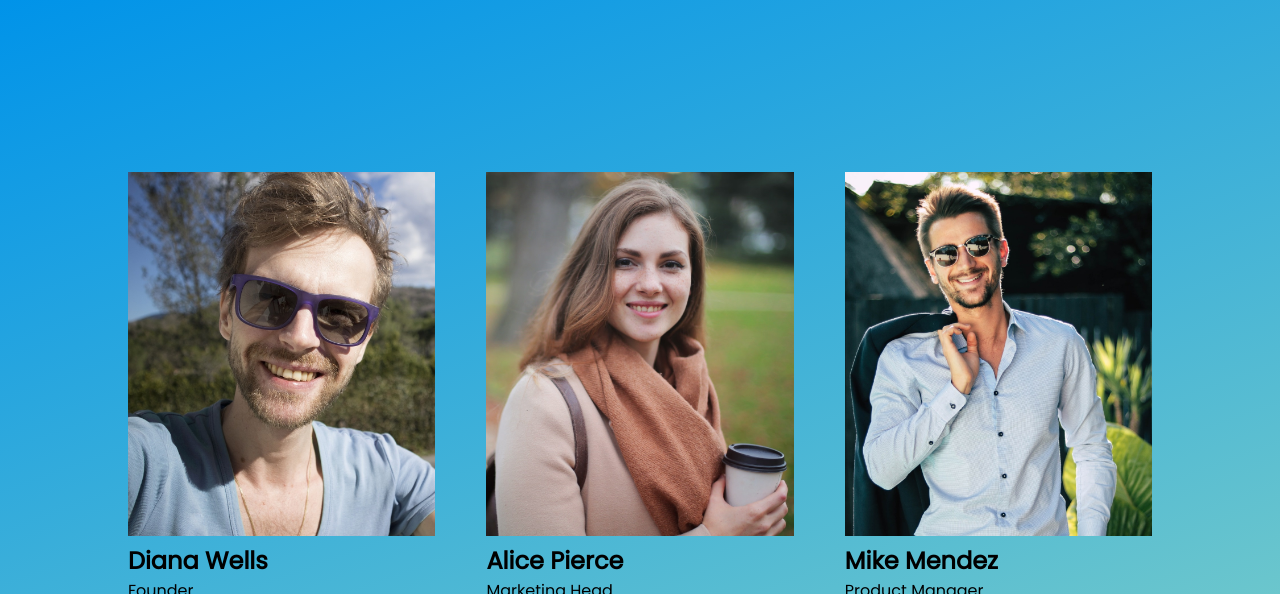
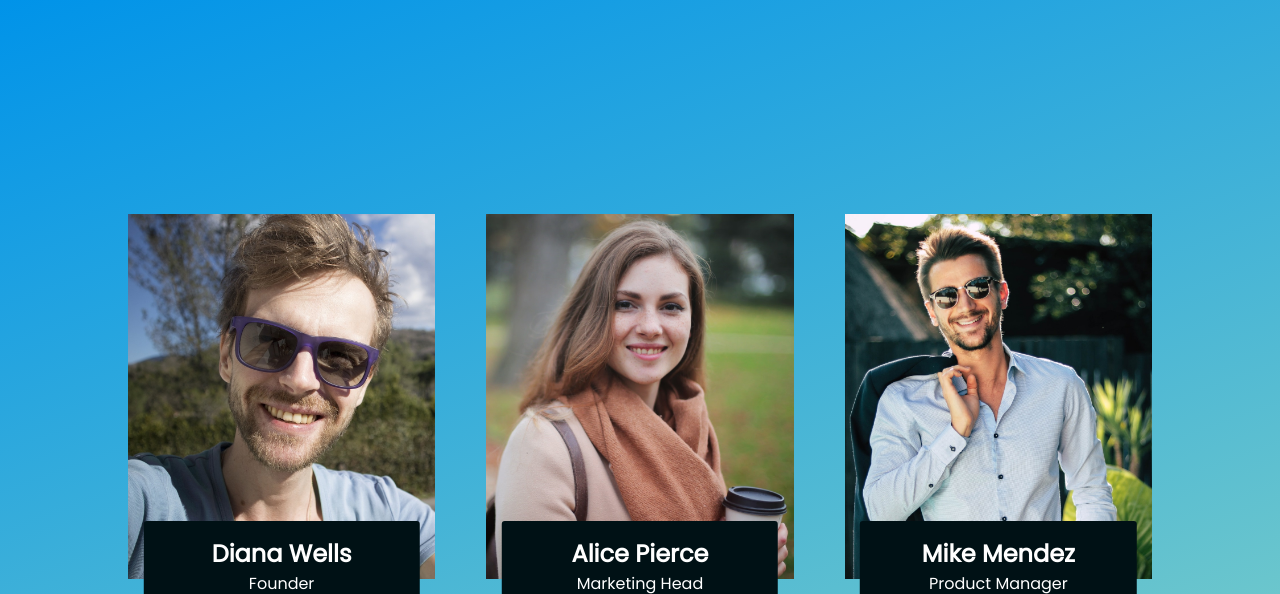
Before and after one commit to ahsanul-code/Profiles, a plain HTML site: page index.html in a window 1280 px wide. Shown: the top 594 px of the page. Drawn offline with Linux system fonts and the light colour scheme.

Commit message:
updating css

```diff
--- a/style.css
+++ b/style.css
@@ -20,7 +20,20 @@
 }
 .col{
     flex-basis: 30%;
+    position: relative;
 }
 .col img{
     width: 100%;
 }
+.info{
+    width: 90%;
+    padding: 15px 0;
+    text-align: center;
+    border-radius: 3px;
+    background: #001115;
+    color: white;
+    position: absolute;
+    left: 50%;
+    bottom: -50px;
+    transform: translateX(-50%);
+}
```
